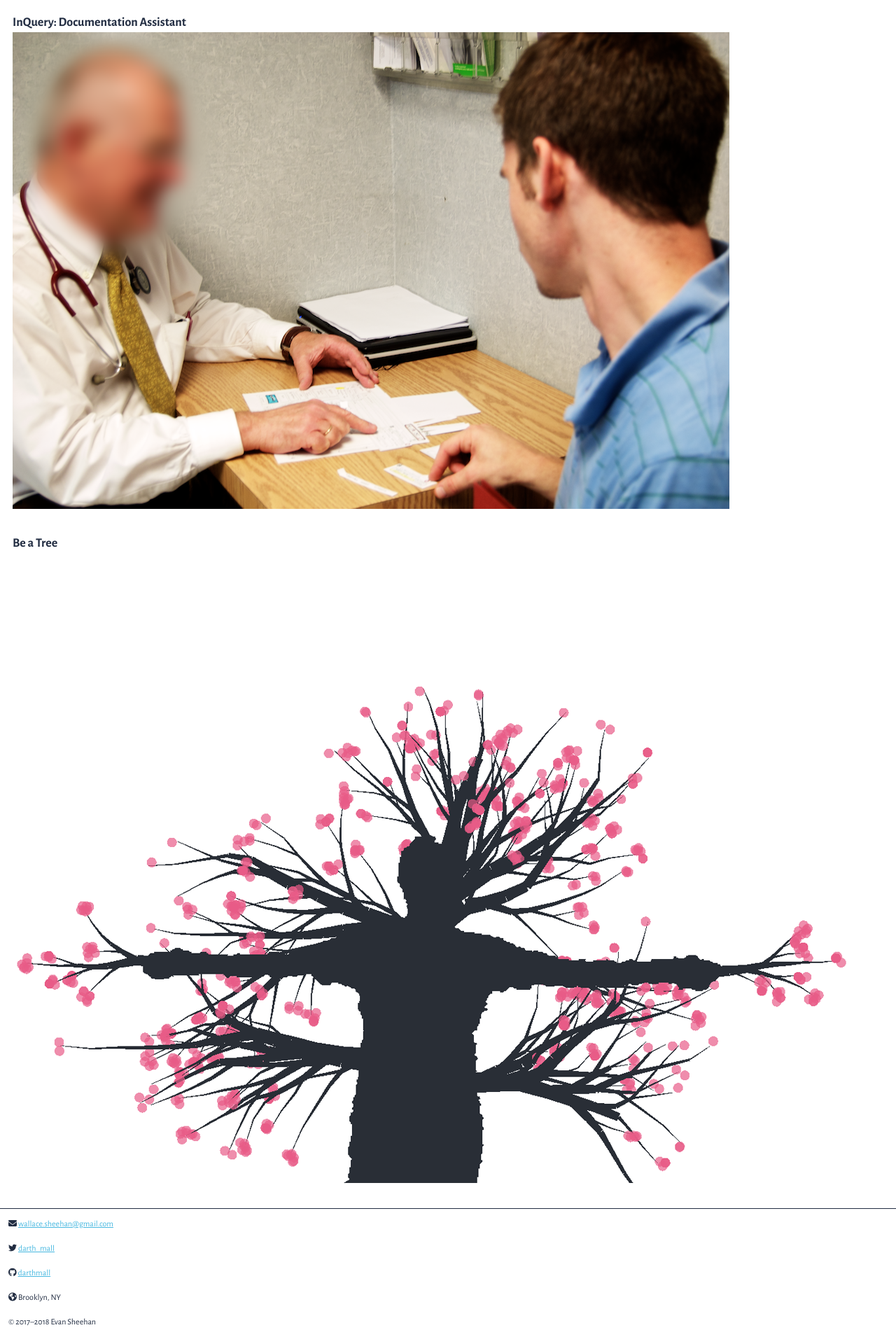
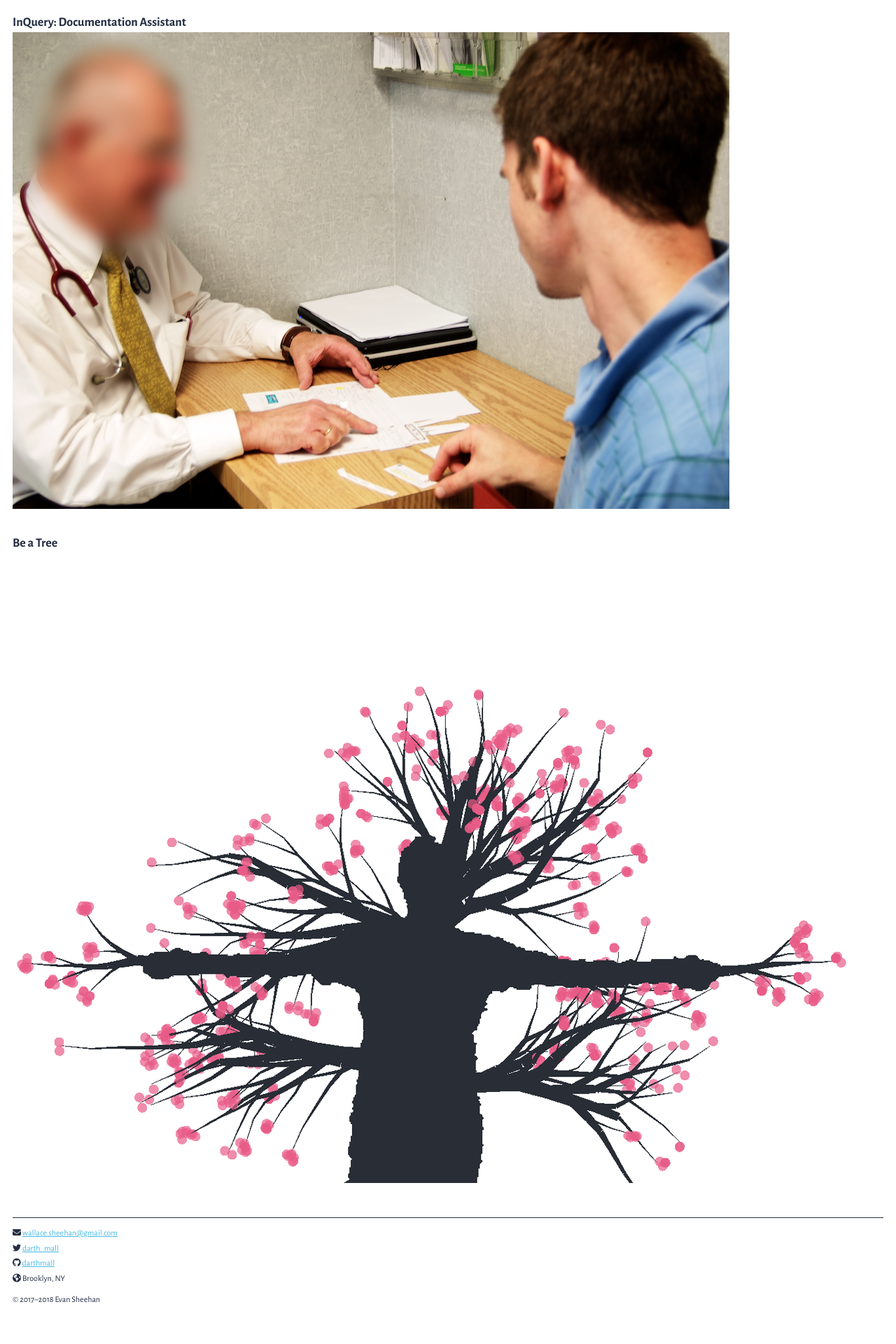
Before and after one commit to darthmall/darthmall.github.io, a Jekyll site: the page built from index.html, in a window 1280 px wide. Shown: the part 3404-5324 px from the top of the page at 70% size. Built offline with Jekyll 4.4.1, drawn with Linux system fonts in a browser that asks for light colours; nearby versions of some CDN libraries; after the commit the page ends 5296 px from its top, so only the background shows below that.

Commit message:
Switch the modular scale to rems from ems
This is easier to reason about but still let's me
set responsive font sizes by simply changing the
font size on the HTML element.

```diff
--- a/_sass/footer.sass
+++ b/_sass/footer.sass
@@ -1,5 +1,13 @@
 footer
-  font-size: ms(-1)
-  border-top: 1px solid $text-color
   margin-top: ms(2)
-  padding-top: ms(-1)
+
+  & > div
+    padding-top: ms(-1)
+    border-top: 1px solid $text-color
+
+  p
+    font-size: ms(-1)
+    line-height: ms(0)
+
+    & + p
+      margin-top: ms(-4)
--- a/_sass/typography.sass
+++ b/_sass/typography.sass
@@ -9,13 +9,12 @@
   padding-right: ms(0)
 
 html
-  font-size: 100%
+  font-size: $font-size
 
 body
   color: $text-color
   font-family: $sans-serif
   font-weight: 400
-  font-size: $font-size
   line-height: $line-height
   margin: 0
 
@@ -87,4 +86,4 @@
 .abstract
   font-size: ms(2)
   line-height: 1
-  margin: ms(1) 0
+  margin: ms(3) 0
--- a/_sass/variables.sass
+++ b/_sass/variables.sass
@@ -1,6 +1,6 @@
 $sans-serif: "Alegreya Sans", sans-serif
 
-$modularscale: (base: 1em, ratio: 1.5)
+$modularscale: (base: 1rem, ratio: 1.5)
 $font-size: 1.125em
 
 $line-height: ms(1)
```
